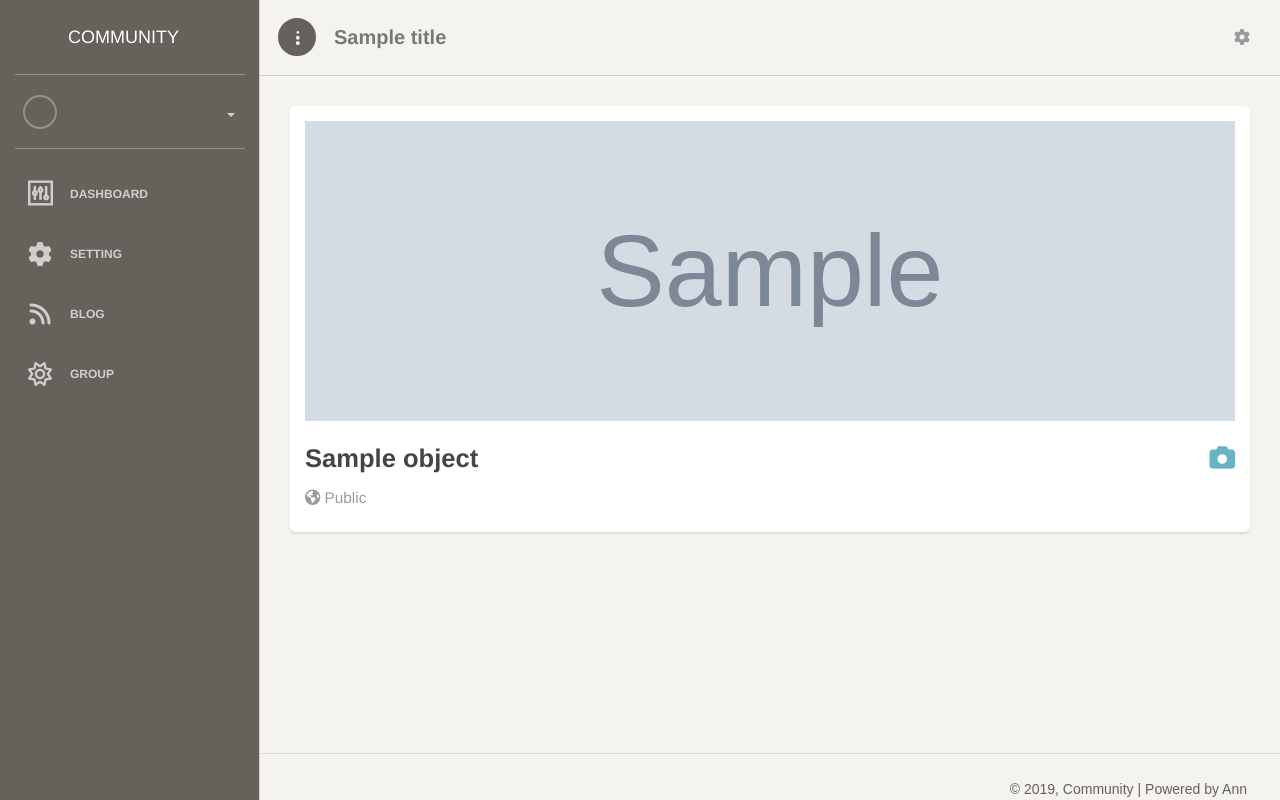
After one commit to mkawsar/django, a Django app: template group/templates/group/details.html in a window 1280 px wide. The commit adds this page. Run offline with Django 3.2, Linux system fonts and the light colour scheme; the template is opened without the code that fills it: most values are stand-ins (such as "Sample title", 1, 10 or a date in 2020); grey boxes marked "Sample" are stand-in pictures; some libraries are stand-ins or nearby versions; some web fonts are replaced.

Commit message:
Group post details view

```diff
--- /dev/null
+++ b/group/templates/group/details.html
@@ -0,0 +1,55 @@
+{% extends 'layouts/main.html' %}
+{% block style %}
+    <style>
+        .profile-img-for-add-member {
+            width: 64px;
+            height: 64px;
+            border-radius: 50%;
+        }
+
+        .push-bit {
+            margin-bottom: 0;
+        }
+
+        .btn.cross-post-btn {
+            font-size: 10px;
+            background: transparent;
+            font-weight: normal;
+            padding: 0;
+        }
+    </style>
+{% endblock style %}
+{% block content %}
+    <div class="container-fluid">
+        {% include 'layouts/alert-message.html' %}
+        <div class="row">
+            <div class="col-md-12">
+                <div class="card">
+                    <div class="card-content">
+                        <div class="widget widget-group widget-group-custom">
+                            <div class="widget-advanced widget-advanced-alt">
+                                <div class="widget-header text-left widget-header-group">
+                                    <img src="{{ object.picture.url }}" alt="background"
+                                         class="widget-background widget-background-group img-responsive">
+                                    <h3 class="widget-content widget-content-image-bottom widget-content-light clearfix">
+                                        <a href="javascript:void(0)" class="widget-icon pull-right" data-toggle="modal"
+                                           data-target="#upload-group-image">
+                                            <i class="fa fa-camera" aria-hidden="true"></i>
+                                        </a>
+                                        <a href="javascript:void(0)"
+                                           class="themed-color-default"><strong>{{ object.name }}</strong></a><br>
+                                        {% if object.type == 'private' %}
+                                            <small><i class="fa fa-lock" aria-hidden="true"></i> Closed</small>
+                                        {% else %}
+                                            <small><i class="fa fa-globe" aria-hidden="true"></i> Public</small>
+                                        {% endif %}
+                                    </h3>
+                                </div>
+                            </div>
+                        </div>
+                    </div>
+                </div>
+            </div>
+        </div>
+    </div>
+{% endblock content %}
--- a/group/templates/group/index.html
+++ b/group/templates/group/index.html
@@ -17,7 +17,7 @@
                                                          class="widget-background animation-pulseSlow">
 
                                                     <h3 class="widget-content widget-content-image widget-content-light">
-                                                        <a href="#">{{ group.name }}</a>
+                                                        <a href="{% url 'group-details' group.slug %}">{{ group.name }}</a>
                                                         <br>
                                                         <small>{{ group.about|truncatewords:5|safe }}</small>
                                                     </h3>
@@ -25,7 +25,7 @@
                                                 <div class="widget-main">
                                                     <div class="row text-center animation-fadeIn">
                                                         <div>
-                                                            <h3><a href="#" class="btn btn-primary-proUi"><i
+                                                            <h3><a href="{% url 'group-details' group.slug %}" class="btn btn-primary-proUi"><i
                                                                     class="fa fa-search"></i> <strong>View</strong></a></h3>
                                                         </div>
                                                     </div>
--- a/group/urls.py
+++ b/group/urls.py
@@ -3,5 +3,6 @@ from .views import *
 
 urlpatterns = [
     path('', GroupListView.as_view(), name='group-index'),
-    path('create', GroupCreateView.as_view(), name='group-create')
+    path('create', GroupCreateView.as_view(), name='group-create'),
+    path('details/<slug>', GroupDetailsView.as_view(), name='group-details'),
 ]
--- a/user/static/css/demo.css
+++ b/user/static/css/demo.css
@@ -172,3 +172,8 @@ body.nude {
 .radio-btn {
     margin-right: 35px;
 }
+
+.widget-background-group {
+    width: 100% !important;
+    height: 300px !important;
+}
```
Also changed, not shown: group/views.py (+10 -0 lines).
